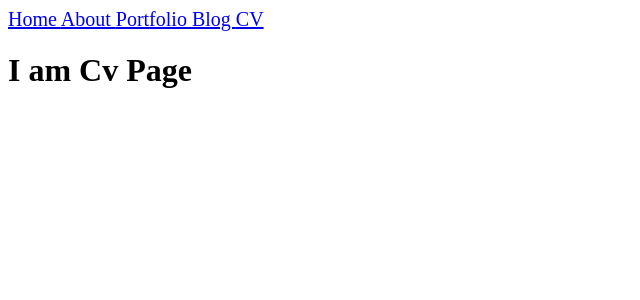
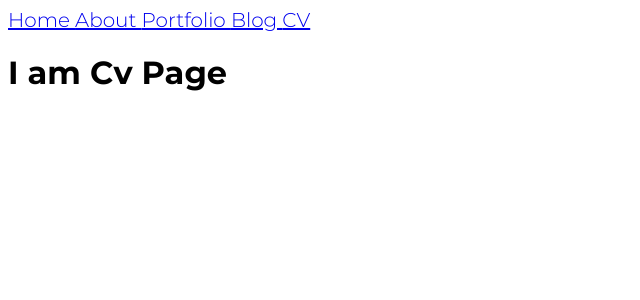
Before and after one commit to Arbani/portfolio-shaban, a Next.js app: page /cv in a window 1280 px wide. Shown: the top 300 px of the page, without its empty margins (0-640 px from the left). Built offline with nearby package versions, Linux system fonts and the light colour scheme.

Commit message:
minor fix

```diff
--- a/styles/main.scss
+++ b/styles/main.scss
@@ -26,6 +26,10 @@
   font-style: italic;
 }
 
+html, body {
+  font-family: 'Montserrat', 'Helvetica';
+}
+
 
 
 .customClassFromFile {
```
Also changed, not shown: static/fonts/Montserrat-Italic.ttf (added).
